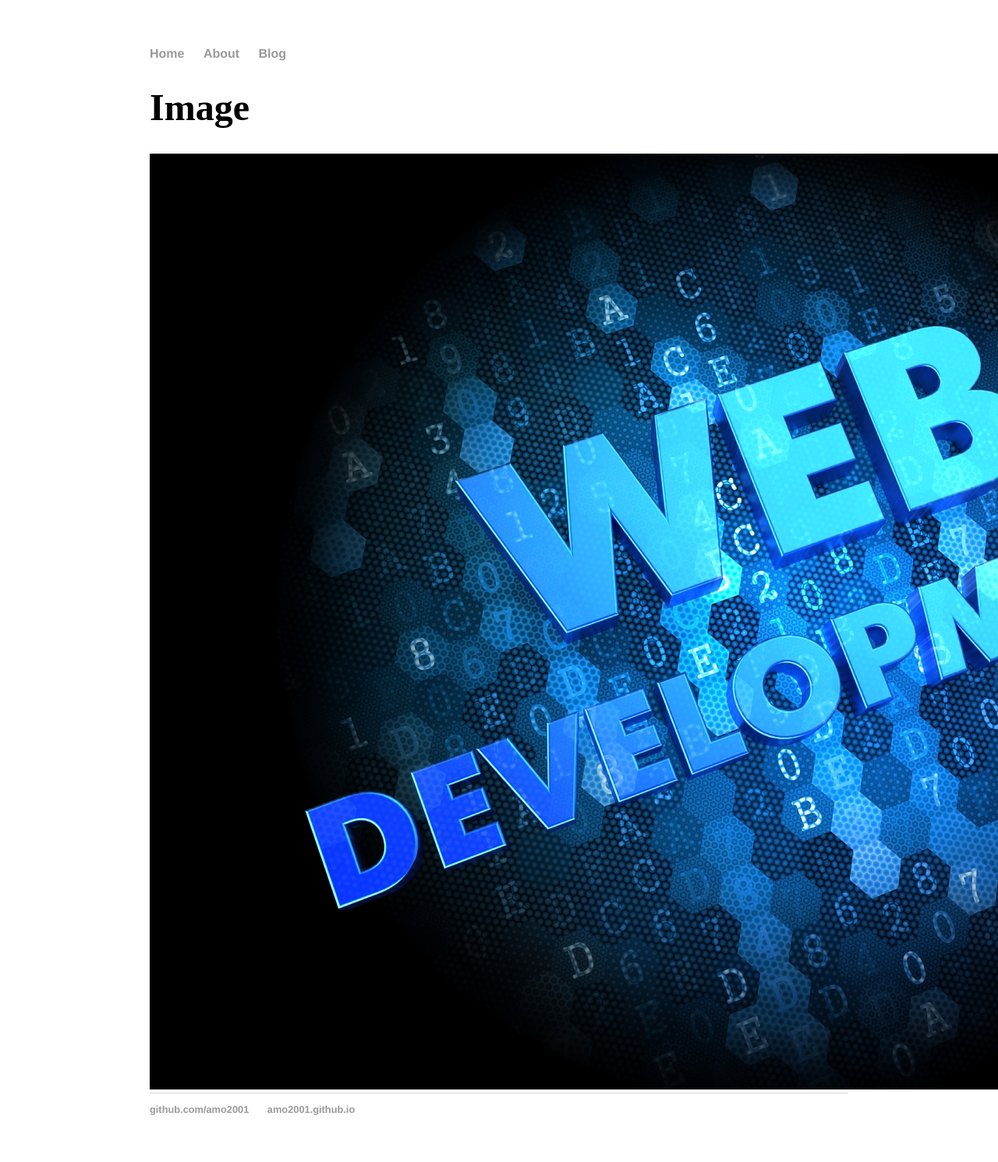
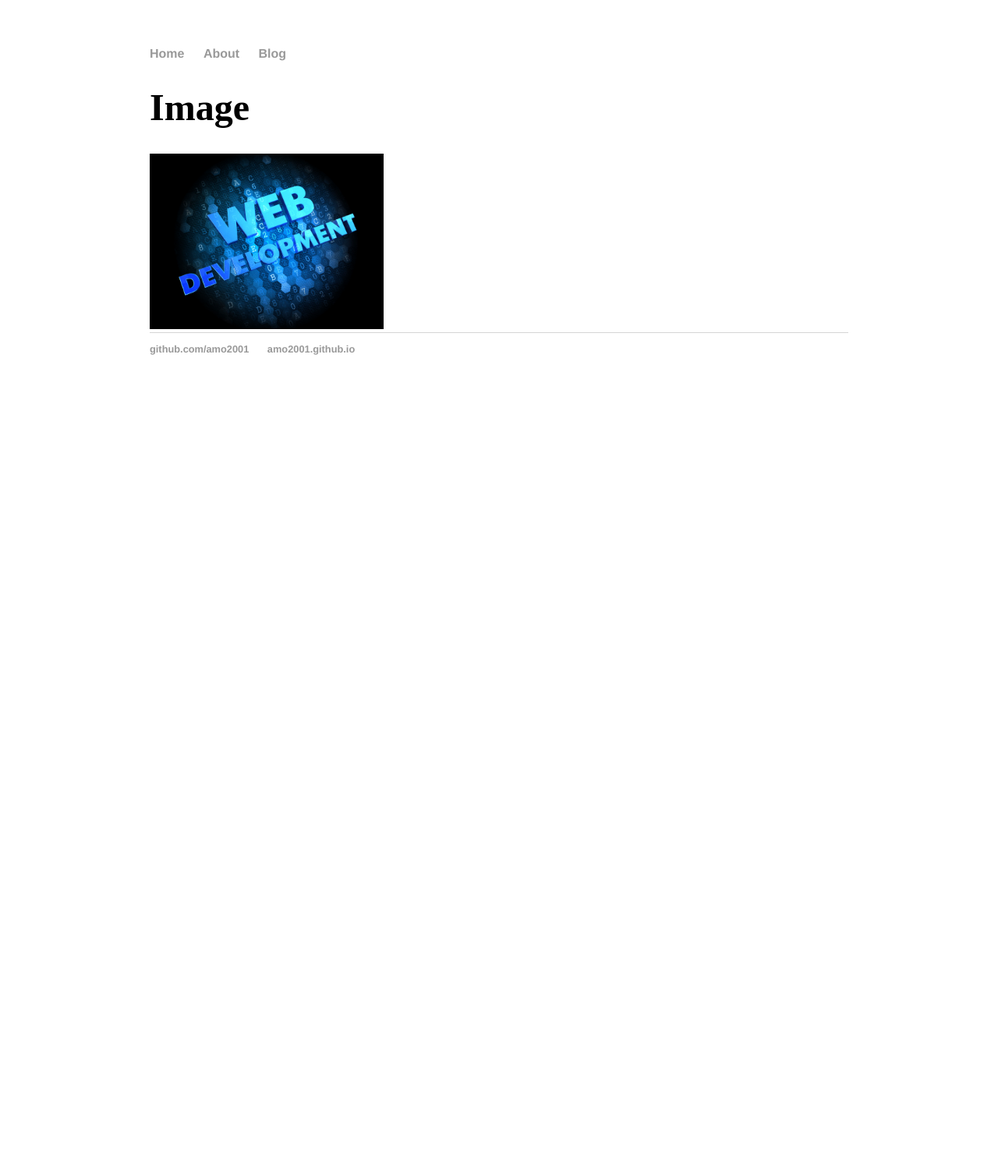
Before and after one commit to amo2001/amo2001.github.io, a Jekyll site: the page built from image/index.html, in a window 1280 px wide. Shown: the whole page at 78% size. Built offline with Jekyll 4.4.1, drawn with Linux system fonts in a browser that asks for light colours; after the commit the page ends 900 px from its top, so only the background shows below that.

Commit message:
Update index.html

```diff
--- a/image/index.html
+++ b/image/index.html
@@ -5,4 +5,4 @@ title: Image Page
 
 <h1>Image</h1>
 
-<img src="webdev.jfif"/>
+<img src="webdev.jfif" width="300" height"300"/>
```
